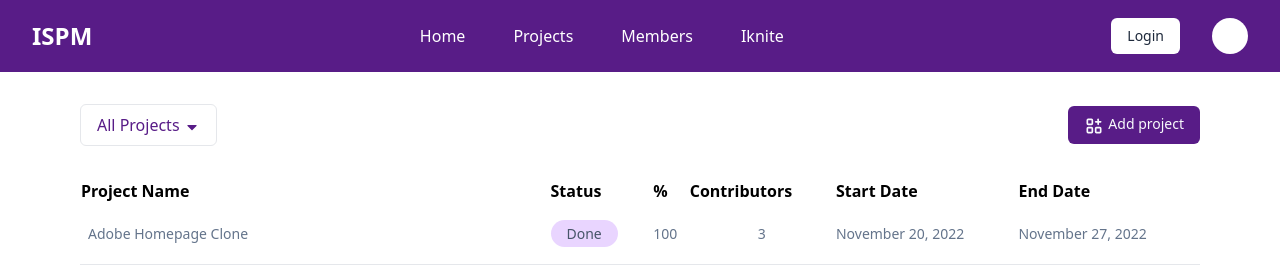
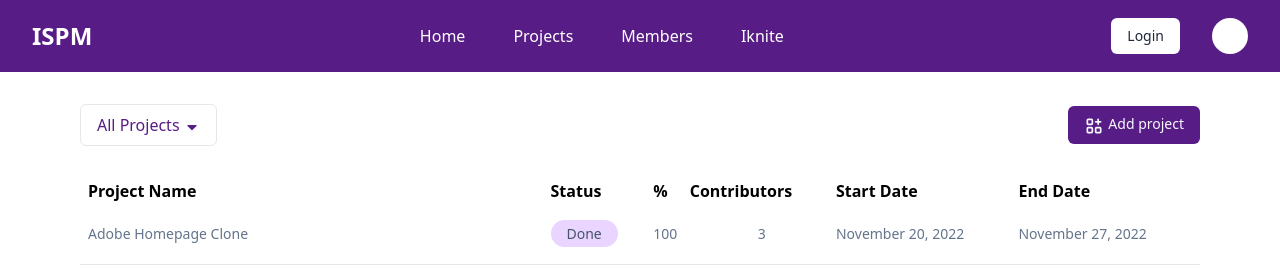
Before and after one commit to Kimbohlovette/iknite-portfolio-manager, a React (Create React App) app: page /projects in a window 1280 px wide. Shown: the top 268 px of the page. Built offline with nearby package versions, Linux system fonts and the light colour scheme; some icons are missing.

Commit message:
Project title and headers aligned

```diff
--- a/src/pages/Projects.tsx
+++ b/src/pages/Projects.tsx
@@ -49,7 +49,7 @@ function Projects() {
                 <table className="w-full text-left [&>*]:divide-y">
                     <thead>
                         <tr>
-                            <th>Project Name</th>
+                            <th className="px-2">Project Name</th>
                             <th>Status</th>
                             <th className="hidden md:table-cell">%</th>
                             <th className="hidden md:table-cell">Contributors</th>
```
